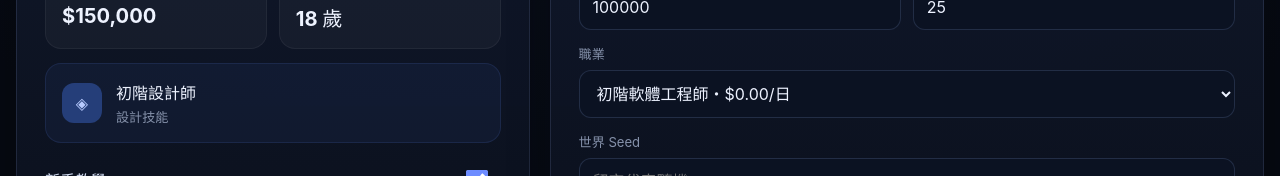
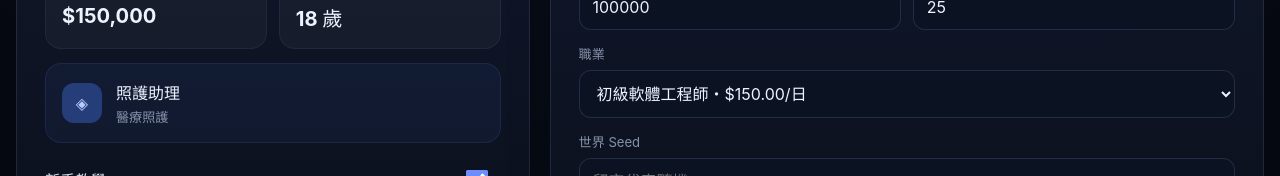
Before and after one commit to ray1070064-commits/app1, a React (Vite) app: page / in a window 1280 px wide. Shown: the part 559-735 px from the top of the page. Built offline with nearby package versions, Linux system fonts and the light colour scheme; no server answers.

Commit message:
Align quick-start jobs with shared backend career IDs

```diff
--- a/src/data/mockMarket.js
+++ b/src/data/mockMarket.js
@@ -96,10 +96,11 @@ export const quickStartOptions = {
   balances: [50000, 75000, 100000, 125000, 150000, 200000],
   ages: [18, 20, 22, 25, 28, 31, 35, 40],
   jobs: [
-    { id: 'software_junior', name: '初階軟體工程師', skill: '程式技能' },
-    { id: 'finance_junior', name: '初階金融分析師', skill: '金融技能' },
-    { id: 'sales_junior', name: '初階業務', skill: '銷售技能' },
-    { id: 'designer_junior', name: '初階設計師', skill: '設計技能' },
-    { id: 'operator_junior', name: '初階營運專員', skill: '營運技能' },
+    { id: 'junior_dev', name: '初級軟體工程師', skill: '軟體開發', dailySalary: 150 },
+    { id: 'assistant_trader', name: '交易助理', skill: '金融交易', dailySalary: 115 },
+    { id: 'delivery', name: '物流配送員', skill: '物流運輸', dailySalary: 90 },
+    { id: 'sales_assistant', name: '門市業務助理', skill: '業務行銷', dailySalary: 105 },
+    { id: 'care_assistant', name: '照護助理', skill: '醫療照護', dailySalary: 120 },
+    { id: 'factory_tech', name: '初級製造技術員', skill: '工程製造', dailySalary: 125 },
   ],
 }
```
